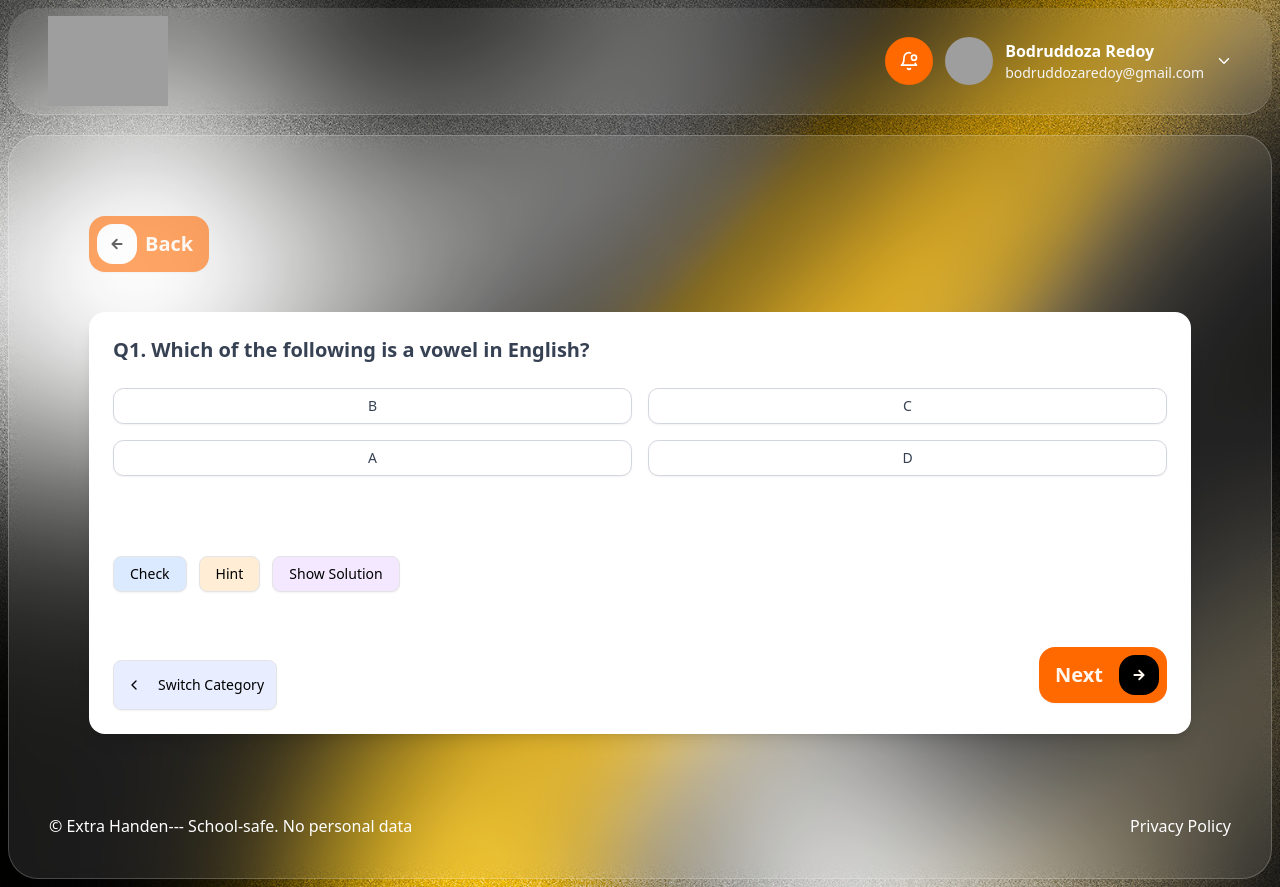
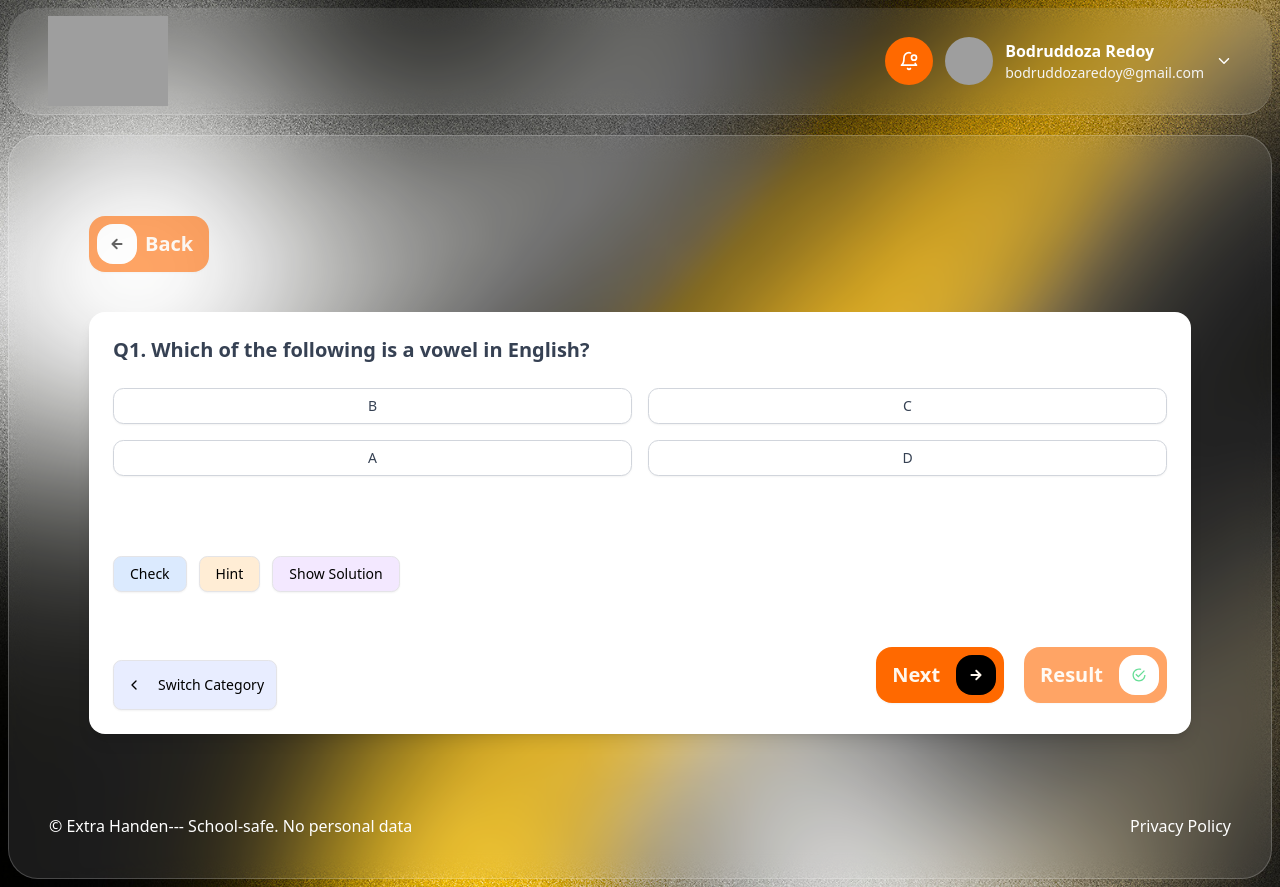
Before and after one commit to juyel66/Eduloop-quize-Application, a React (Vite) app: page /language in a window 1280 px wide. Built offline with nearby package versions, Linux system fonts and the light colour scheme; grey boxes are pictures that could not be loaded.

Commit message:
feat: integrate result tracking across multiple pages and components

```diff
--- a/src/pages/Language/LanguageQuestions.tsx
+++ b/src/pages/Language/LanguageQuestions.tsx
@@ -4,7 +4,10 @@ import Hint from "@/components/common/Hint";
 import Controllers from "@/components/common/Controllers";
 import { Button } from "@/components/ui/button";
 import { ChevronLeft } from "lucide-react";
-import { IoMdArrowRoundBack, IoMdArrowRoundForward } from "react-icons/io";
+import { IoMdArrowRoundBack, IoMdArrowRoundForward, IoMdCheckmarkCircleOutline } from "react-icons/io";
+import { Link } from "react-router";
+import { hasAnyResults, onResultsUpdated, type TrackedResults } from "@/hooks/useResultTracker";
+import useResultTracker from "@/hooks/useResultTracker";
 
 interface Question {
   id: number;
@@ -36,6 +39,14 @@ export default function LanguageQuestions({
   const [showSolution, setShowSolution] = useState(false);
   const [showHint, setShowHint] = useState(false);
   const [loading, setLoading] = useState(true);
+  // Hooks must be called unconditionally on every render
+  const { addResult } = useResultTracker();
+  const [hasResults, setHasResults] = useState<boolean>(hasAnyResults());
+
+  useEffect(() => {
+    const off = onResultsUpdated((_r: TrackedResults) => setHasResults(hasAnyResults()));
+    return () => off();
+  }, []);
 
   useEffect(() => {
     if (initialData.length > 0) {
@@ -142,14 +153,11 @@ export default function LanguageQuestions({
 
   const handleCheck = () => {
     if (!selected) return;
-
-    setStatus(
-      currentQuestion.metadata.correctAnswer
+    const ok = currentQuestion.metadata.correctAnswer
       .map((a) => a.toLowerCase())
-        .includes(selected.toLowerCase())
-        ? "match"
-        : "wrong"
-    );
+      .includes(selected.toLowerCase());
+    setStatus(ok ? "match" : "wrong");
+    addResult({ id: currentQuestion.id, title: currentQuestion.metadata.question }, ok);
   };
 
   const handleShowSolution = () => {
@@ -282,7 +290,7 @@ export default function LanguageQuestions({
                 <ChevronLeft className="mr-2" /> Switch Category
               </Button>
             </div>
-
+            <div className="space-x-5">
               <Button
                 onClick={goNext}
                 disabled={isLast}
@@ -293,6 +301,15 @@ export default function LanguageQuestions({
                   <IoMdArrowRoundForward size={50} className="text-5xl" />
                 </div>
               </Button>
+              <Link to={"/result"} onClick={(e) => { if (!hasResults) e.preventDefault(); }}>
+                <Button disabled={!hasResults} className="rounded-2xl py-7 pr-2 font-bold text-xl disabled:opacity-60 disabled:cursor-not-allowed">
+                  Result
+                  <div className="size-10 bg-white rounded-2xl flex items-center justify-center ml-2">
+                    <IoMdCheckmarkCircleOutline size={60} className="text-green-500" />
+                  </div>
+                </Button>
+              </Link>
+            </div>
           </div>
         </div>
       </div>
--- a/src/pages/Reading/ReadingPage.tsx
+++ b/src/pages/Reading/ReadingPage.tsx
@@ -1,14 +1,17 @@
 import { Button } from "@/components/ui/button";
 import { ChevronLeft } from "lucide-react";
-import { useMemo, useState } from "react";
+import { useEffect, useMemo, useState } from "react";
 import {
   IoIosArrowForward,
   IoMdArrowRoundBack,
   IoMdArrowRoundForward,
+  IoMdCheckmarkCircleOutline,
 } from "react-icons/io";
 import ReadingFillBlanks from "./components/ReadingFillBlanks";
 import ReadingMultipleChoice from "./components/ReadingMultipleChoice";
 import ReadingShortQuestion from "./components/ReadingShortQuestion";
+import { Link } from "react-router";
+import { hasAnyResults, onResultsUpdated, type TrackedResults } from "@/hooks/useResultTracker";
 
 const QUESTIONS_DATA = [
   {
@@ -66,6 +69,7 @@ const QUESTIONS_DATA = [
 
 export default function ReadingPage() {
   const [question, setQuestion] = useState(0);
+  const [hasResults, setHasResults] = useState<boolean>(hasAnyResults());
 
   const isFirst = question === 0;
   const isLast = question === QUESTIONS_DATA.length - 1;
@@ -74,6 +78,11 @@ export default function ReadingPage() {
   const handlePrev = () => setQuestion((prev) => Math.max(prev - 1, 0));
   const handleNext = () =>
     setQuestion((prev) => Math.min(prev + 1, QUESTIONS_DATA.length - 1));
+
+  useEffect(() => {
+    const off = onResultsUpdated((_r: TrackedResults) => setHasResults(hasAnyResults()));
+    return () => off();
+  }, []);
 
   // Render by type
   const content = useMemo(() => {
@@ -84,6 +93,7 @@ export default function ReadingPage() {
         return (
           <ReadingMultipleChoice
             key={q.id}
+            qid={q.id}
             question={q.metadata.question}
             options={q.metadata.options ?? []}
             correctAnswer={q.metadata.correctAnswer}
@@ -96,6 +106,7 @@ export default function ReadingPage() {
         return (
           <ReadingShortQuestion
             key={q.id}
+            qid={q.id}
             question={q.metadata.question}
             correctAnswer={q.metadata.correctAnswer}
             description={q.metadata.description}
@@ -107,6 +118,7 @@ export default function ReadingPage() {
         return (
           <ReadingFillBlanks
             key={q.id}
+            qid={q.id}
             question={q.metadata.question}
             correctAnswer={q.metadata.correctAnswer}
             description={q.metadata.description}
@@ -191,7 +203,7 @@ export default function ReadingPage() {
               <ChevronLeft className="mr-2" /> Switch Category
             </Button>
           </div>
-
+          <div className="space-x-5">
             <Button
               onClick={handleNext}
               disabled={isLast}
@@ -202,6 +214,15 @@ export default function ReadingPage() {
                 <IoMdArrowRoundForward size={50} className="text-5xl" />
               </div>
             </Button>
+            <Link to="/result" onClick={(e) => { if (!hasResults) e.preventDefault(); }}>
+              <Button disabled={!hasResults} className="rounded-2xl py-7 pr-2 font-bold text-xl disabled:opacity-60 disabled:cursor-not-allowed">
+                Result
+                <div className="size-10 bg-white rounded-2xl flex items-center justify-center ml-2">
+                  <IoMdCheckmarkCircleOutline size={60} className="text-green-500" />
+                </div>
+              </Button>
+            </Link>
+          </div>
         </div>
       </div>
     </>
--- a/src/pages/Reading/components/ReadingFillBlanks.tsx
+++ b/src/pages/Reading/components/ReadingFillBlanks.tsx
@@ -3,6 +3,7 @@ import Check from "@/components/common/Check";
 import Controllers from "@/components/common/Controllers";
 import Hint from "@/components/common/Hint";
 import { useState } from "react";
+import useResultTracker from "@/hooks/useResultTracker";
 import type { Summary } from "./ReadingMultipleChoice";
 
 interface FillBlanksProps {
@@ -10,6 +11,7 @@ interface FillBlanksProps {
   correctAnswer: string;
   description: string;
   hint: string;
+  qid?: number;
 }
 
 export default function ReadingFillBlanks({
@@ -17,6 +19,7 @@ export default function ReadingFillBlanks({
   correctAnswer,
   description,
   hint,
+  qid,
 }: FillBlanksProps) {
   const [userAnswer, setUserAnswer] = useState("");
   const [showHint, setShowHint] = useState(false);
@@ -31,12 +34,15 @@ export default function ReadingFillBlanks({
 
 
 
+  const { addResult } = useResultTracker();
+
   const handleCheck = () => {
     if (userAnswer.trim().toLowerCase() === correctAnswer.toLowerCase()) {
-
       setStatus("match")
+      if (qid != null) addResult({ id: qid, title: question }, true)
     } else {
       setStatus("wrong")
+      if (qid != null) addResult({ id: qid, title: question }, false)
     }
   };
 
--- a/src/pages/Reading/components/ReadingMultipleChoice.tsx
+++ b/src/pages/Reading/components/ReadingMultipleChoice.tsx
@@ -3,6 +3,7 @@ import Check from "@/components/common/Check";
 import Controllers from "@/components/common/Controllers";
 import Hint from "@/components/common/Hint";
 import { useState } from "react";
+import useResultTracker from "@/hooks/useResultTracker";
 interface ReadingQuizProps {
   question: string;
   options: string[];
@@ -18,13 +19,15 @@ export interface Summary {
   borderColor: string;
 }
 
-export default function ReadingQuiz({
-  question,
-  options,
-  correctAnswer,
-  description,
-  hint,
-}: ReadingQuizProps) {
+export default function ReadingQuiz(props: any) {
+  const { question, options, correctAnswer, description, hint, qid } = props as {
+    question: string;
+    options: string[];
+    correctAnswer: string;
+    description: string;
+    hint: string;
+    qid?: number;
+  };
   // const [answers, setAnswers] = useState<{ [id: number]: string[] }>({})
   const [status, setStatus] = useState<"match" | "wrong" | "">("");
   // const [showSolution, setShowSolution] = useState(false)
@@ -33,13 +36,17 @@ export default function ReadingQuiz({
   // const [showHint, setShowHint] = useState(false)
 
   const [selected, setSelected] = useState<string | null>(null);
+  const { addResult } = useResultTracker();
   const [result, setResult] = useState<null | boolean>(null);
   const [showHint, setShowHint] = useState(false); // ✅ state for hint
 
   const handleCheck = () => {
     if (selected) {
-      setResult(selected === correctAnswer);
-      setStatus(selected === correctAnswer ? "match" : "wrong");
+      const ok = selected === correctAnswer;
+      setResult(ok);
+      setStatus(ok ? "match" : "wrong");
+      const id = qid ?? Array.from(question).reduce((acc, ch) => acc + ch.charCodeAt(0), 0);
+      addResult({ id, title: question }, ok);
     }
   };
 
--- a/src/pages/Reading/components/ReadingShortQuestion.tsx
+++ b/src/pages/Reading/components/ReadingShortQuestion.tsx
@@ -4,12 +4,14 @@ import Check from "@/components/common/Check";
 import Controllers from "@/components/common/Controllers";
 import Hint from "@/components/common/Hint";
 import { useState } from "react";
+import useResultTracker from "@/hooks/useResultTracker";
 import type { Summary } from "./ReadingMultipleChoice";
 interface ReadingShortQuestionProps {
   question: string;
   correctAnswer: string;
   description: string;
   hint: string;
+  qid?: number;
 }
 
 const ReadingShortQuestion = ({
@@ -17,6 +19,7 @@ const ReadingShortQuestion = ({
   correctAnswer,
   description,
   hint,
+  qid,
 }: ReadingShortQuestionProps) => {
   const [inputValue, setInputValue] = useState("");
   // const [result, setResult] = useState<null | boolean>(null);
@@ -32,12 +35,16 @@ const ReadingShortQuestion = ({
 
 
 
+  const { addResult } = useResultTracker();
+
   const handleCheck = () => {
     if (!inputValue.trim()) return;
     // setResult(
     //   inputValue.trim().toLowerCase() === correctAnswer.toLowerCase()
     // );
-    setStatus(inputValue.trim().toLowerCase() === correctAnswer.toLowerCase() ? "match" : "wrong")
+    const ok = inputValue.trim().toLowerCase() === correctAnswer.toLowerCase();
+    setStatus(ok ? "match" : "wrong")
+    if (qid != null) addResult({ id: qid, title: question }, ok)
   };
 
   const handleShowSolution = () => {
--- a/src/pages/Result/ResultPage.tsx
+++ b/src/pages/Result/ResultPage.tsx
@@ -53,7 +53,7 @@ export default function ResultPage() {
                         <Button onClick={() => reset()} className='bg-orange-300 py-5 px-10'>Try Again</Button>
                     </Link>
                     <Link to={"/"}>
-                        <Button className='bg-green-300 py-5 px-10'>Finish</Button>
+                        <Button onClick={() => reset()} className='bg-green-300 py-5 px-10'>Finish</Button>
                     </Link>
                 </div>
             </div>
--- a/src/pages/Spelling/SpellingPage.tsx
+++ b/src/pages/Spelling/SpellingPage.tsx
@@ -1,12 +1,15 @@
 import { Button } from "@/components/ui/button";
 import { ChevronLeft } from "lucide-react";
-import { useMemo, useState } from "react";
+import { useEffect, useMemo, useState } from "react";
 import {
   IoIosArrowForward,
   IoMdArrowRoundBack,
   IoMdArrowRoundForward,
+  IoMdCheckmarkCircleOutline,
 } from "react-icons/io";
 import SpellingMultipleChoice from "./components/SpellingMultipleChoice";
+import { Link } from "react-router";
+import { hasAnyResults, onResultsUpdated, type TrackedResults } from "@/hooks/useResultTracker";
 
 
 const QUESTIONS_DATA = [
@@ -63,6 +66,7 @@ const QUESTIONS_DATA = [
 
 export default function ReadingPage() {
   const [question, setQuestion] = useState(0);
+  const [hasResults, setHasResults] = useState<boolean>(hasAnyResults());
 
   const isFirst = question === 0;
   const isLast = question === QUESTIONS_DATA.length - 1;
@@ -71,6 +75,11 @@ export default function ReadingPage() {
   const handlePrev = () => setQuestion((prev) => Math.max(prev - 1, 0));
   const handleNext = () =>
     setQuestion((prev) => Math.min(prev + 1, QUESTIONS_DATA.length - 1));
+
+  useEffect(() => {
+    const off = onResultsUpdated((_r: TrackedResults) => setHasResults(hasAnyResults()));
+    return () => off();
+  }, []);
 
   // Render by type
   const content = useMemo(() => {
@@ -81,6 +90,7 @@ export default function ReadingPage() {
         return (
           <SpellingMultipleChoice
             key={q.id}
+            qid={q.id}
             question={q.metadata.question}
             options={q.metadata.options ?? []}
             correctAnswer={q.metadata.correctAnswer}
@@ -187,7 +197,7 @@ export default function ReadingPage() {
               <ChevronLeft className="mr-2" /> Switch Category
             </Button>
           </div>
-
+          <div className="space-x-5">
             <Button
               onClick={handleNext}
               disabled={isLast}
@@ -198,6 +208,15 @@ export default function ReadingPage() {
                 <IoMdArrowRoundForward size={50} className="text-5xl" />
               </div>
             </Button>
+            <Link to="/result" onClick={(e) => { if (!hasResults) e.preventDefault(); }}>
+              <Button disabled={!hasResults} className="rounded-2xl py-7 pr-2 font-bold text-xl disabled:opacity-60 disabled:cursor-not-allowed">
+                Result
+                <div className="size-10 bg-white rounded-2xl flex items-center justify-center ml-2">
+                  <IoMdCheckmarkCircleOutline size={60} className="text-green-500" />
+                </div>
+              </Button>
+            </Link>
+          </div>
         </div>
       </div>
     </>
--- a/src/pages/Spelling/components/SpellingMultipleChoice.tsx
+++ b/src/pages/Spelling/components/SpellingMultipleChoice.tsx
@@ -3,6 +3,7 @@ import Check from "@/components/common/Check";
 import Controllers from "@/components/common/Controllers";
 import Hint from "@/components/common/Hint";
 import { useState } from "react";
+import useResultTracker from "@/hooks/useResultTracker";
 interface SpellingMultipleChoiceProps {
   question: string;
   options: string[];
@@ -17,12 +18,14 @@ export interface Summary {
   borderColor: string;
 }
 
-export default function SpellingMultipleChoice({
-  question,
-  options,
-  correctAnswer,
-  hint,
-}: SpellingMultipleChoiceProps) {
+export default function SpellingMultipleChoice(props: any) {
+  const { question, options, correctAnswer, hint, qid } = props as {
+    question: string;
+    options: string[];
+    correctAnswer: string;
+    hint: string;
+    qid?: number;
+  };
   // const [answers, setAnswers] = useState<{ [id: number]: string[] }>({})
   const [status, setStatus] = useState<"match" | "wrong" | "">("");
   // const [showSolution, setShowSolution] = useState(false)
@@ -31,14 +34,17 @@ export default function SpellingMultipleChoice({
   // const [showHint, setShowHint] = useState(false)
 
   const [selected, setSelected] = useState<string | null>(null);
+  const { addResult } = useResultTracker();
   const [result, setResult] = useState<null | boolean>(null);
   const [showHint, setShowHint] = useState(false); // ✅ state for hint
 
   const handleCheck = () => {
-    if (selected) {
-      setResult(selected === correctAnswer);
-      setStatus(selected === correctAnswer ? "match" : "wrong");
-    }
+    if (!selected) return;
+    const ok = selected === correctAnswer;
+    setResult(ok);
+    setStatus(ok ? "match" : "wrong");
+    const id = qid ?? Array.from(question).reduce((acc, ch) => acc + ch.charCodeAt(0), 0);
+    addResult({ id, title: question }, ok);
   };
 
   const handleShowSolution = () => {
--- a/src/pages/Vocabulary/VocabularyPage.tsx
+++ b/src/pages/Vocabulary/VocabularyPage.tsx
@@ -1,8 +1,5 @@
 import VocabularyQuestions from './VocabularyQuestions'
 
 export default function VocabularyPage() {
-  return (
-    <VocabularyQuestions />
-
-  )
+  return <VocabularyQuestions />
 }
--- a/src/pages/Vocabulary/VocabularyQuestions.tsx
+++ b/src/pages/Vocabulary/VocabularyQuestions.tsx
@@ -4,7 +4,10 @@ import Hint from "@/components/common/Hint";
 import Controllers from "@/components/common/Controllers";
 import { Button } from "@/components/ui/button";
 import { ChevronLeft } from "lucide-react";
-import { IoMdArrowRoundBack, IoMdArrowRoundForward } from "react-icons/io";
+import { IoMdArrowRoundBack, IoMdArrowRoundForward, IoMdCheckmarkCircleOutline } from "react-icons/io";
+import { Link } from "react-router";
+import { hasAnyResults, onResultsUpdated, type TrackedResults } from "@/hooks/useResultTracker";
+import useResultTracker from "@/hooks/useResultTracker";
 
 interface Question {
   id: number;
@@ -30,6 +33,14 @@ export default function VocabularyQuestions() {
   const [showSolution, setShowSolution] = useState(false);
   const [showHint, setShowHint] = useState(false);
   const [loading, setLoading] = useState(true);
+  // Hooks must be called unconditionally on every render
+  const { addResult } = useResultTracker();
+  const [hasResults, setHasResults] = useState<boolean>(hasAnyResults());
+
+  useEffect(() => {
+    const off = onResultsUpdated((_r: TrackedResults) => setHasResults(hasAnyResults()));
+    return () => off();
+  }, []);
 
   useEffect(() => {
     const fakeData: Question[] = [
@@ -133,14 +144,14 @@ export default function VocabularyQuestions() {
         selected.some((s) => s.toLowerCase() === ans.toLowerCase())
       );
       setStatus(correct ? "match" : "wrong");
+      addResult({ id: currentQuestion.id, title: currentQuestion.metadata.question }, correct);
     } else {
-      setStatus(
+      const ok =
         currentQuestion.metadata.correctAnswer
           .map((a) => a.toLowerCase())
           .includes((selected as string).toLowerCase())
-          ? "match"
-          : "wrong"
-      );
+      setStatus(ok ? "match" : "wrong");
+      addResult({ id: currentQuestion.id, title: currentQuestion.metadata.question }, ok);
     }
   };
 
@@ -266,12 +277,22 @@ export default function VocabularyQuestions() {
                 <ChevronLeft className="mr-2" /> Switch Category
               </Button>
             </div>
+            <div className="space-x-5">
               <Button onClick={goNext} disabled={isLast} className="rounded-2xl py-7 pr-2 font-bold text-xl disabled:opacity-60 disabled:cursor-not-allowed">
                 Next
                 <div className="size-10 bg-black rounded-2xl flex items-center justify-center ml-2">
                   <IoMdArrowRoundForward size={50} className="text-5xl" />
                 </div>
               </Button>
+              <Link to={'/result'} onClick={(e) => { if (!hasResults) e.preventDefault(); }}>
+                <Button disabled={!hasResults} className='rounded-2xl py-7 pr-2 font-bold text-xl disabled:opacity-60 disabled:cursor-not-allowed'>
+                  Result
+                  <div className='size-10 bg-white rounded-2xl flex items-center justify-center ml-2'>
+                    <IoMdCheckmarkCircleOutline size={60} className='text-green-500' />
+                  </div>
+                </Button>
+              </Link>
+            </div>
           </div>
         </div>
       </div>
```
Also changed, not shown: out.txt (added), out_snippet.txt (added). Lines whose indentation alone changed are shown as unchanged.
